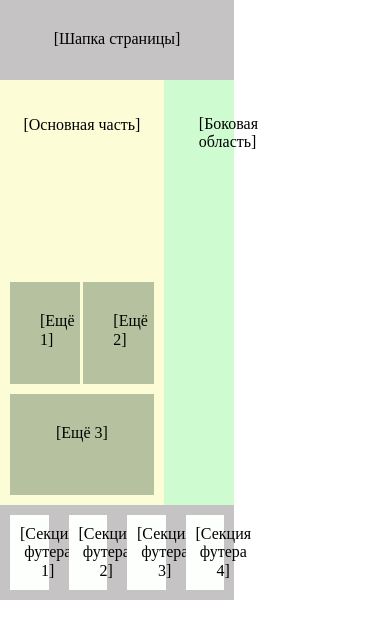
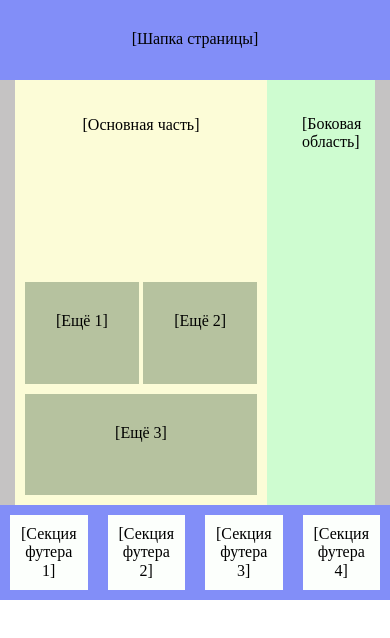
Before and after one commit to CodeMeYulia/Grid_baselesson, a plain HTML site: page index.html in a window 390 px wide. Drawn offline with Linux system fonts and the light colour scheme.

Commit message:
add responsive

```diff
--- a/index.html
+++ b/index.html
@@ -3,17 +3,23 @@
 
 <head>
     <meta charset="UTF-8">
+    <!-- <meta name="viewport" content="width=device-width"> -->
     <meta http-equiv="X-UA-Compatible" content="IE=edge">
     <meta name="viewport" content="width=device-width, initial-scale=1.0">
     <link rel="stylesheet" href="./styles/normalize.css">
     <link rel="stylesheet" href="./styles/style.css">
+
     <title>Document</title>
 
 </head>
 
 <body>
     <div class="wrapper">
-        <header class="header">[Шапка страницы]</header>
+        <header class="header">
+            <div class="header__contain">
+                [Шапка страницы]
+            </div>
+        </header>
         <main class="main-content">
             <div class="mainpart">
                 <p>[Основная часть]</p>
--- a/styles/style.css
+++ b/styles/style.css
@@ -1,7 +1,9 @@
+
 .wrapper {
     background: rgb(197, 195, 195);
-    width: 60%;
+    max-width: 1200px;
     min-height: 600px;
+    overflow: hidden;
     text-align: center;
     display: grid;
     grid-template-columns: 1fr 1fr 1fr;
@@ -13,13 +15,19 @@
 }
 
 .header {
+    background: rgb(130, 142, 248);
+    max-width: 100%;
     display: grid;
     grid-template-columns: 100%;
     padding: 30px;
     grid-area: hd;
 }
-
+.header__contain{
+    margin: 0px auto;
+}
 .main-content {
+    padding: 0px 15px;
+    margin: 0px auto;
     min-height: 70%;
     display: grid;
     grid-template-columns: 70% 30%;
@@ -71,6 +79,8 @@ p {
 }
 
 .footer {
+    background: rgb(130, 142, 248);
+    max-width: 100%;
     display: grid;
     grid-template-columns: repeat(auto-fill, 25%);
     grid-area: ft;
```
